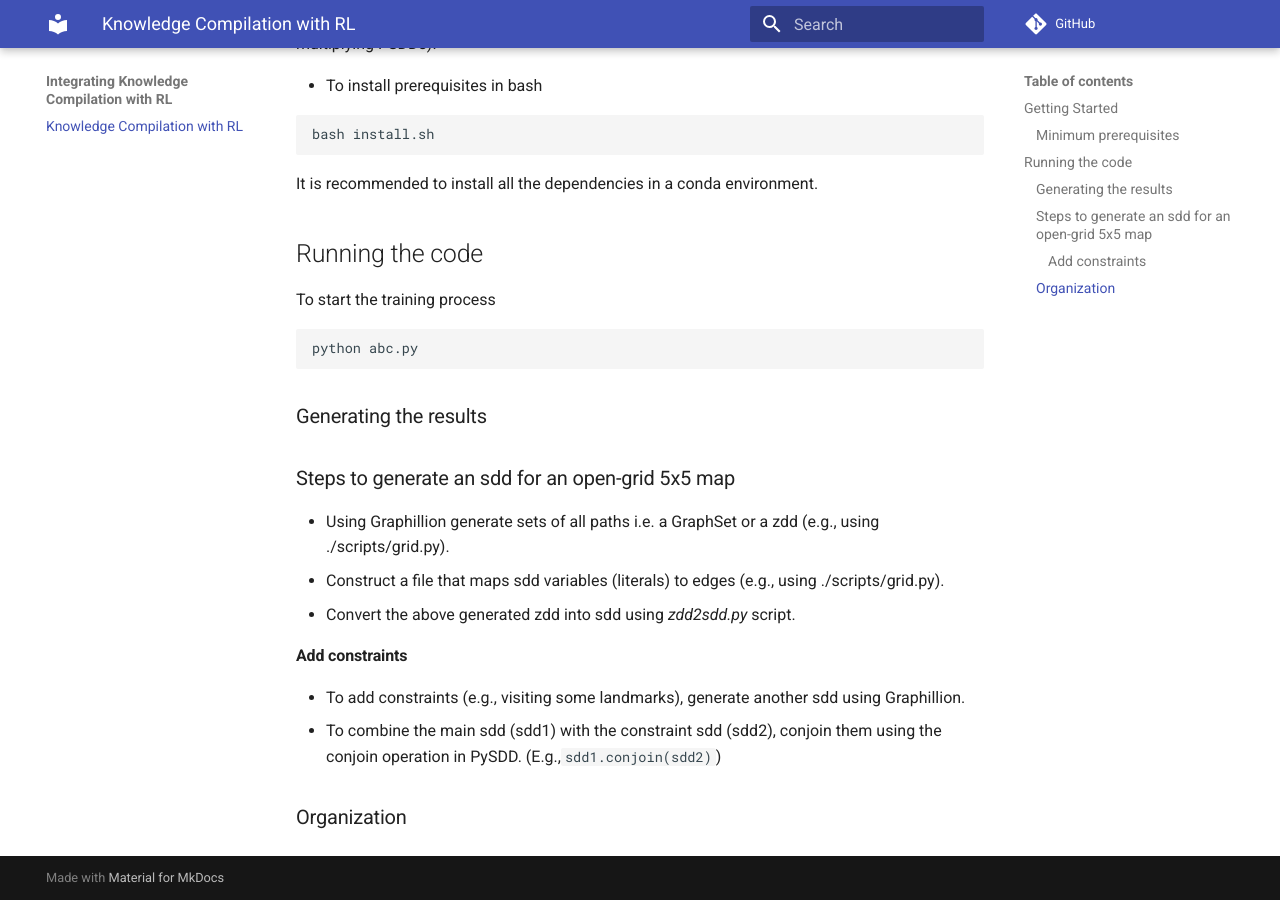
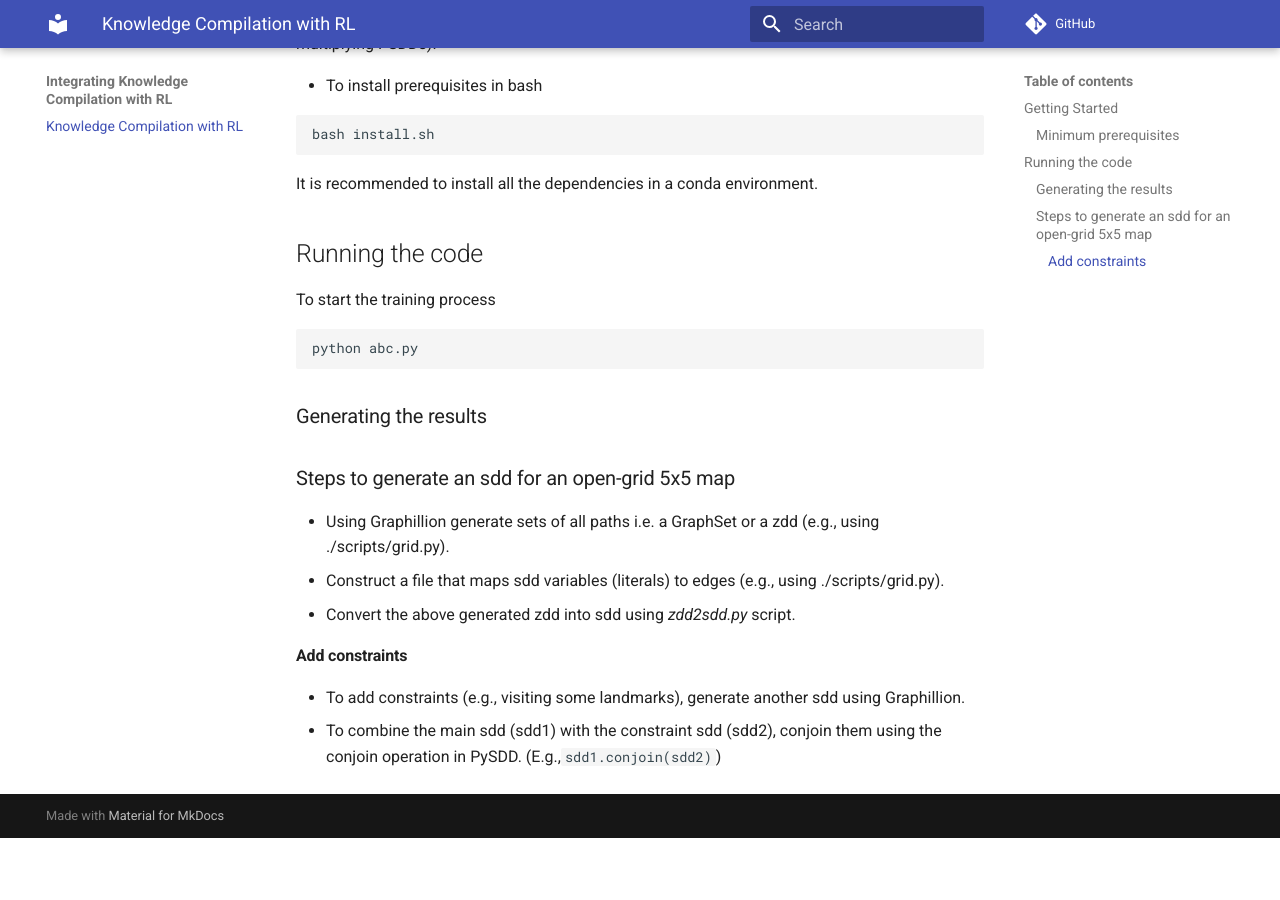
Before and after one commit to kushagra06/KCRL-Docs, an MkDocs documentation site: the page built from docs/index.md, in a window 1280 px wide and 900 px high, scrolled down 548 px. Built offline with MkDocs 1.6.1 and Material for MkDocs 9.7.7, drawn with Linux system fonts in a browser that asks for light colours; comment, search, counter and statistics services are not loaded; after the commit the page ends 1386 px from its top, so only the background shows below that.

Commit message:
Update index.md

```diff
--- a/docs/index.md
+++ b/docs/index.md
@@ -46,5 +46,3 @@ python abc.py
 #### Add constraints
 * To add constraints (e.g., visiting some landmarks), generate another sdd using Graphillion.
 * To combine the main sdd (sdd1) with the constraint sdd (sdd2), conjoin them using the conjoin operation in PySDD. (E.g.,``sdd1.conjoin(sdd2)``)
-
-### Organization
```
